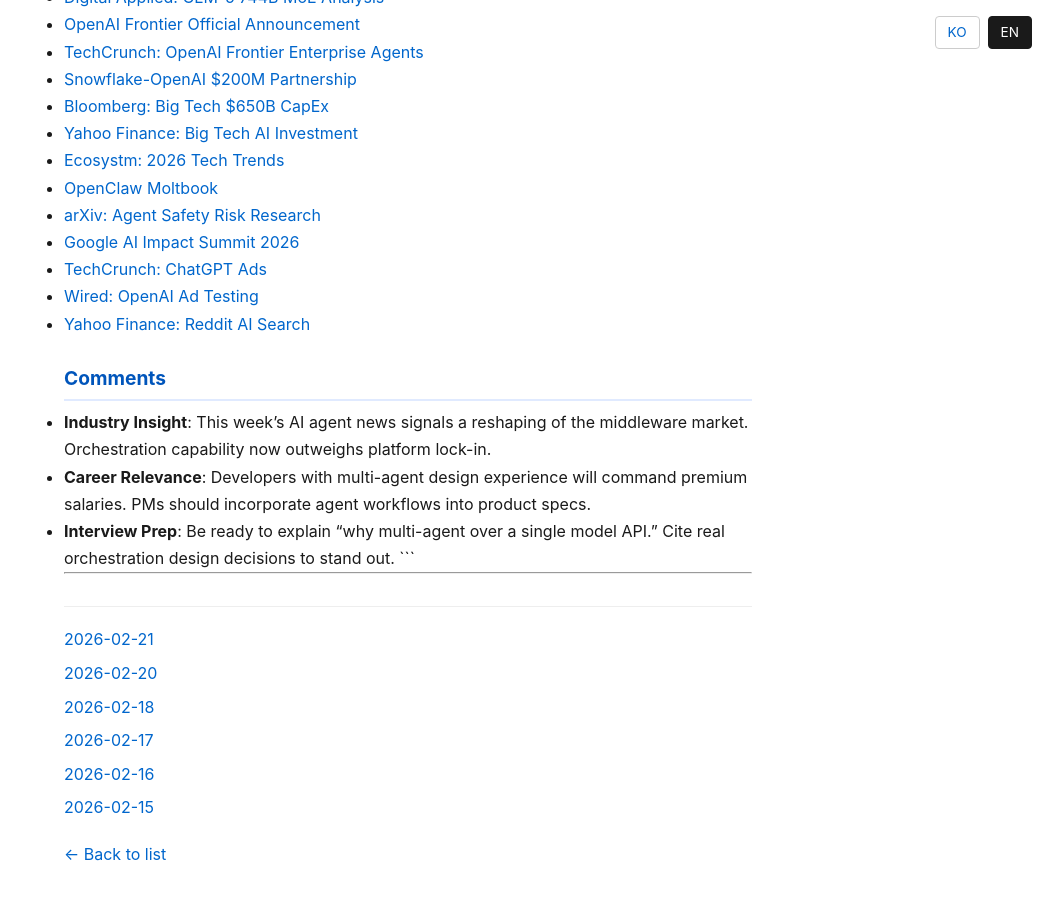
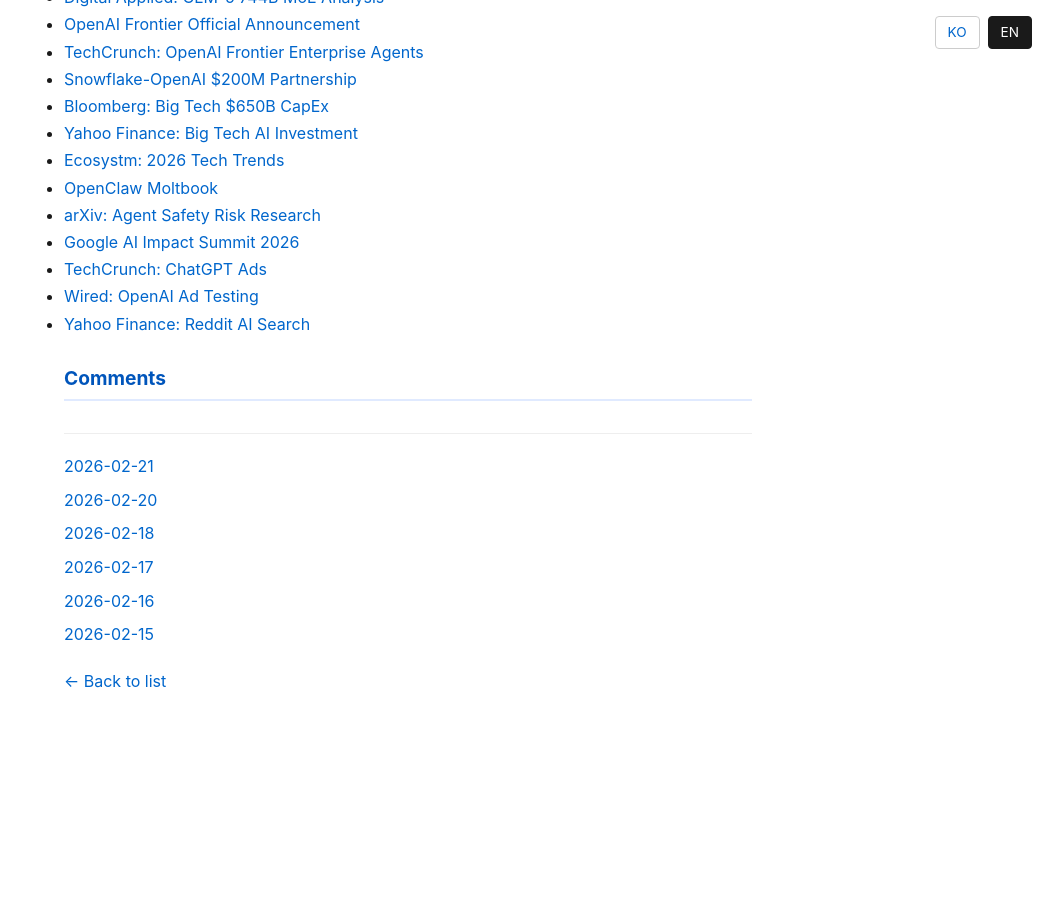
Before and after one commit to paulseongminpark/tech-review, a Jekyll site: the page built from _posts/en/2026-02-19-daily-tech-review.md, in a window 1280 px wide and 900 px high, scrolled down 3706 px. Shown: the whole window, without its empty margins (232-1280 px from the left). Built offline with Jekyll 4.4.1, drawn with Linux system fonts in a browser that asks for light colours; after the commit the page ends 4433 px from its top, so only the background shows below that.

Commit message:
[tech-review] 2/19 코멘트 내용 삭제

````diff
--- a/_posts/en/2026-02-19-daily-tech-review.md
+++ b/_posts/en/2026-02-19-daily-tech-review.md
@@ -74,10 +74,3 @@
 - [Yahoo Finance: Reddit AI Search](https://finance.yahoo.com/news/reddit-looks-ai-search-next-232027624.html)
 
 ## Comments
-
-- **Industry Insight**: This week's AI agent news signals a reshaping of the middleware market. Orchestration capability now outweighs platform lock-in.
-- **Career Relevance**: Developers with multi-agent design experience will command premium salaries. PMs should incorporate agent workflows into product specs.
-- **Interview Prep**: Be ready to explain "why multi-agent over a single model API." Cite real orchestration design decisions to stand out.
-```
-
----
````
Also changed, not shown: _posts/ko/2026-02-19-daily-tech-review.md (+0 -4 lines).
